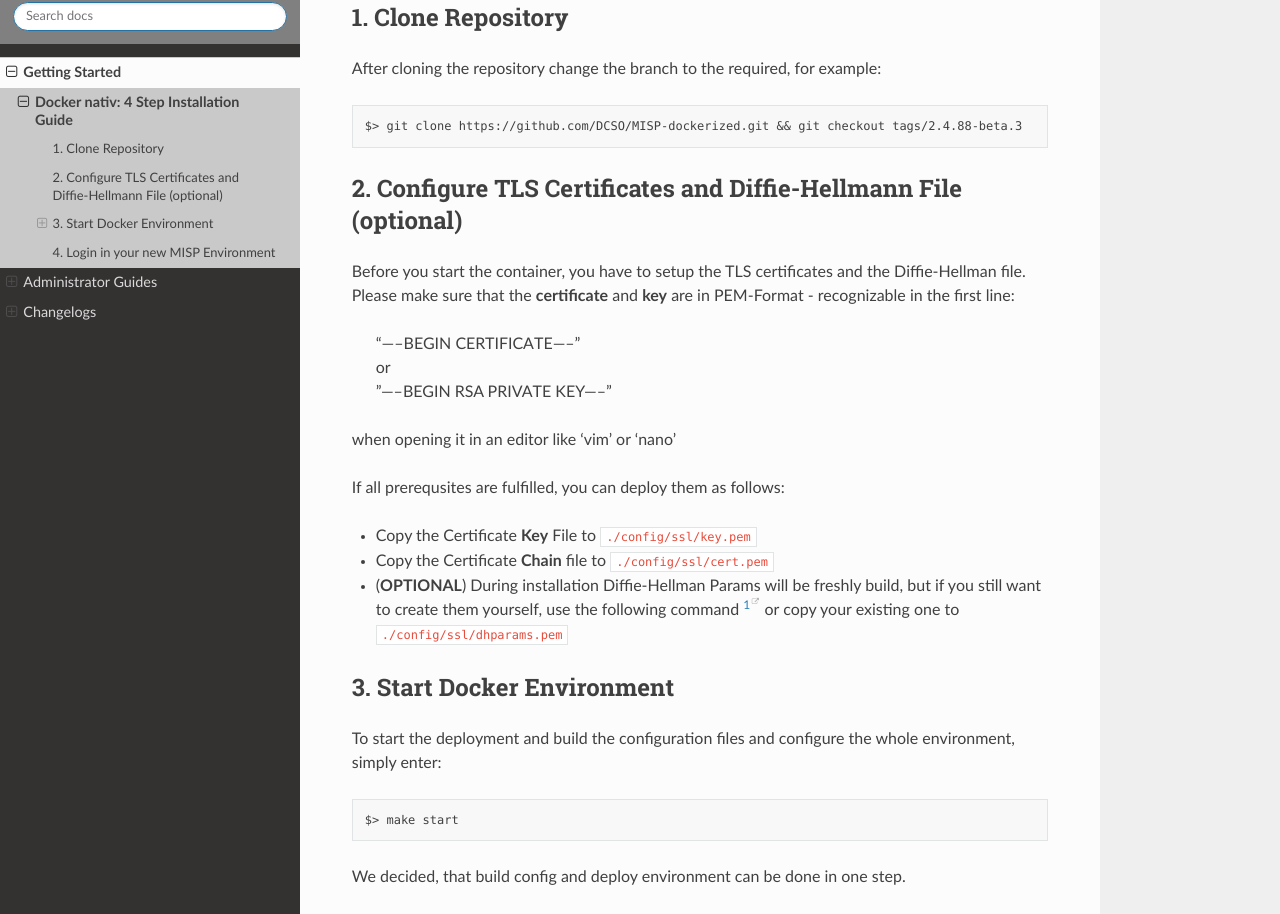
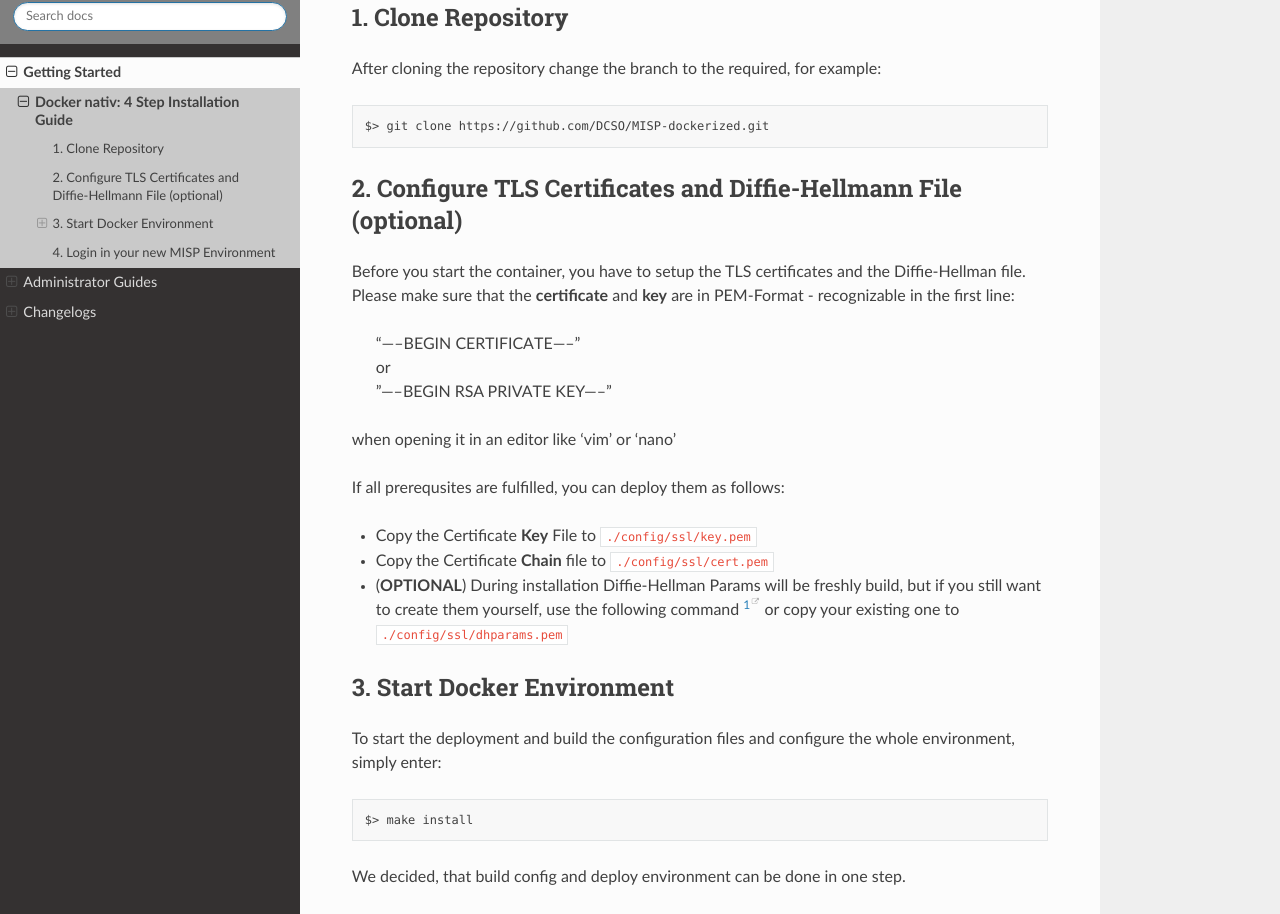
Before and after one commit to DCSO/MISP-dockerized-docs, a Sphinx documentation site: the page built from docs/intro/install_nativ_docker.md, in a window 1280 px wide and 1400 px high. Shown: the part 159-1073 px from the top of the window. Built offline with Sphinx 7.4.7 and the Read the Docs theme 2.0.0, drawn with Linux system fonts in a browser that asks for light colours; pages that are not in the unit, such as notebooks, are missing from menus.

Commit message:
Update nativ install guide

````diff
--- a/docs/intro/install_nativ_docker.md
+++ b/docs/intro/install_nativ_docker.md
@@ -2,7 +2,7 @@
 ### 1. Clone Repository
 After cloning the repository change the branch to the required, for example:
 ```
-$> git clone https://github.com/DCSO/MISP-dockerized.git && git checkout tags/2.4.88-beta.3
+$> git clone https://github.com/DCSO/MISP-dockerized.git
 ```
 
 ### 2. Configure TLS Certificates and Diffie-Hellmann File (optional)
@@ -22,7 +22,7 @@
 ### 3. Start Docker Environment
 To start the deployment and build the configuration files and configure the whole environment, simply enter:
 ```
-$> make start
+$> make install
 ```
 We decided, that build config and deploy environment can be done in one step.
 
````
